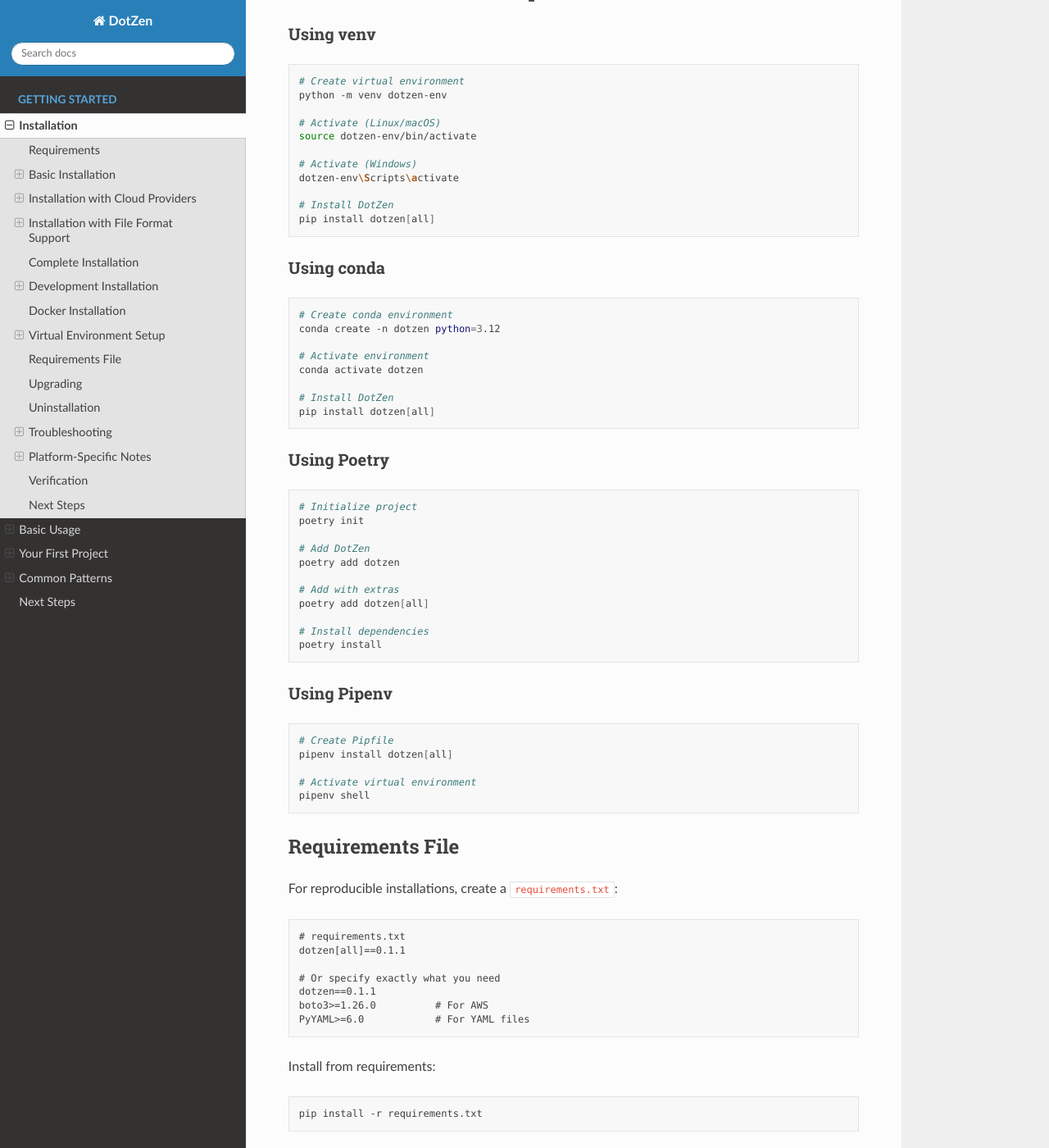
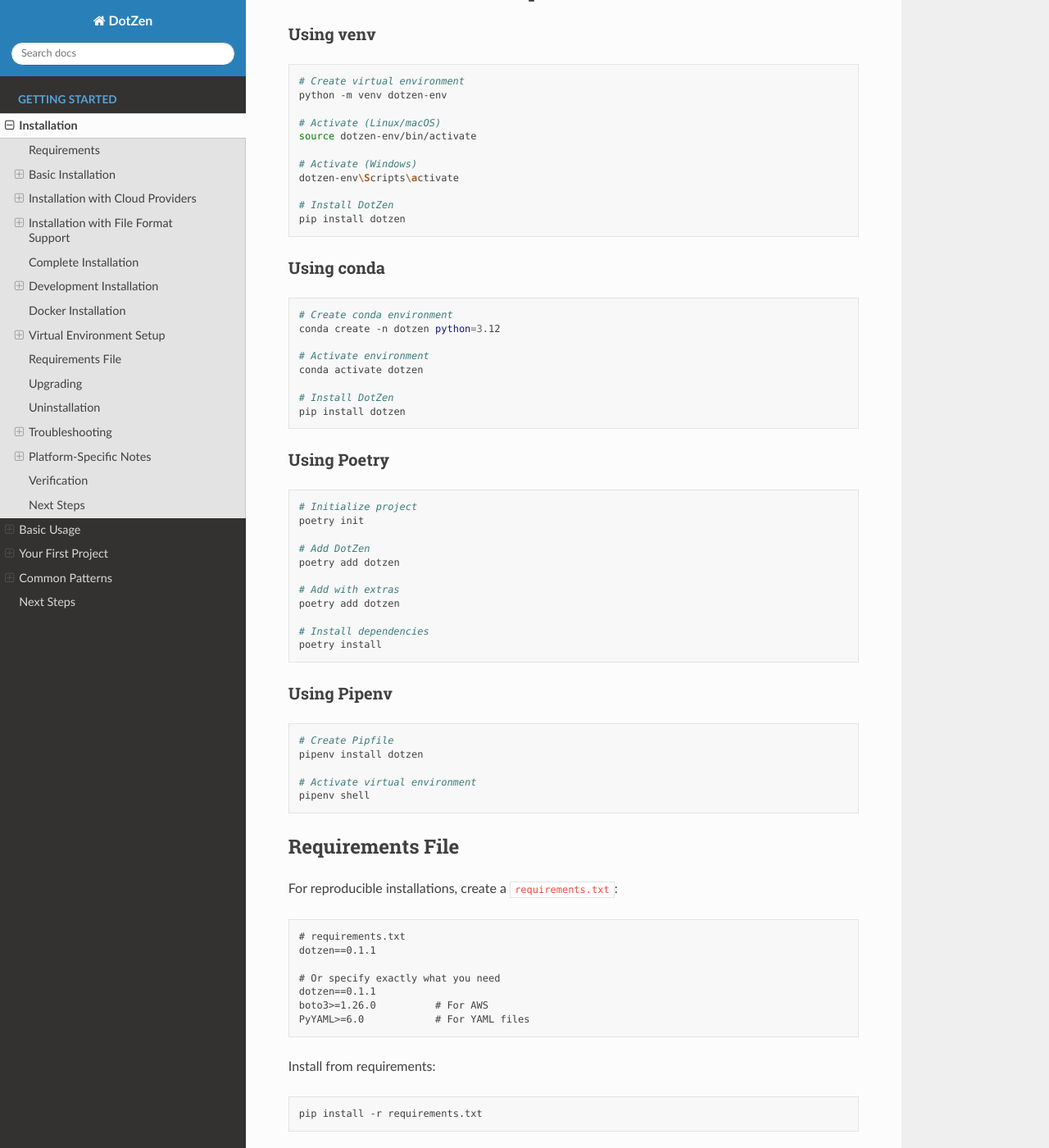
Before and after one commit to Carrington-dev/dotzen, a Sphinx documentation site: the page built from docs/installation.rst, in a window 1280 px wide and 1400 px high, scrolled down 4747 px. Shown: the whole window at 82% size. Built offline with Sphinx 7.4.7 and the Read the Docs theme 3.1.0, drawn with Linux system fonts in a browser that asks for light colours; pages that are not in the unit, such as notebooks, are missing from menus; some of the changed text lies outside the part shown.

Commit message:
Update installation.rst

```diff
--- a/docs/installation.rst
+++ b/docs/installation.rst
@@ -162,7 +162,7 @@
 
 .. code-block:: bash
 
-   pip install dotzen[all]
+   pip install dotzen
 
 This is the recommended installation for maximum flexibility.
 
@@ -208,7 +208,7 @@
    FROM python:3.12-slim
 
    # Install DotZen
-   RUN pip install dotzen[all]
+   RUN pip install dotzen
 
    # Copy your application
    COPY . /app
@@ -255,7 +255,7 @@
    dotzen-env\Scripts\activate
 
    # Install DotZen
-   pip install dotzen[all]
+   pip install dotzen
 
 Using conda
 ~~~~~~~~~~~
@@ -269,7 +269,7 @@
    conda activate dotzen
 
    # Install DotZen
-   pip install dotzen[all]
+   pip install dotzen
 
 Using Poetry
 ~~~~~~~~~~~~
@@ -283,7 +283,7 @@
    poetry add dotzen
 
    # Add with extras
-   poetry add dotzen[all]
+   poetry add dotzen
 
    # Install dependencies
    poetry install
@@ -294,7 +294,7 @@
 .. code-block:: bash
 
    # Create Pipfile
-   pipenv install dotzen[all]
+   pipenv install dotzen
 
    # Activate virtual environment
    pipenv shell
@@ -307,7 +307,7 @@
 .. code-block:: text
 
    # requirements.txt
-   dotzen[all]==0.1.1
+   dotzen==0.1.1
 
    # Or specify exactly what you need
    dotzen==0.1.1
@@ -330,7 +330,7 @@
    pip install --upgrade dotzen
 
    # Or with extras
-   pip install --upgrade dotzen[all]
+   pip install --upgrade dotzen
 
 Uninstallation
 --------------
@@ -383,7 +383,7 @@
    # Create fresh virtual environment
    python -m venv fresh-env
    source fresh-env/bin/activate
-   pip install dotzen[all]
+   pip install dotzen
 
 Platform-Specific Notes
 -----------------------
@@ -401,7 +401,7 @@
    sudo dnf install python3-pip
 
    # Install DotZen
-   pip3 install dotzen[all]
+   pip3 install dotzen
 
 macOS
 ~~~~~
@@ -412,7 +412,7 @@
    brew install python3
 
    # Install DotZen
-   pip3 install dotzen[all]
+   pip3 install dotzen
 
 Windows
 ~~~~~~~
@@ -423,7 +423,7 @@
    # Then in PowerShell or CMD:
 
    python -m pip install --upgrade pip
-   pip install dotzen[all]
+   pip install dotzen
 
 Verification
 ------------
```
Also changed, not shown: other parts of docs/installation.rst (+12 -12 lines).
